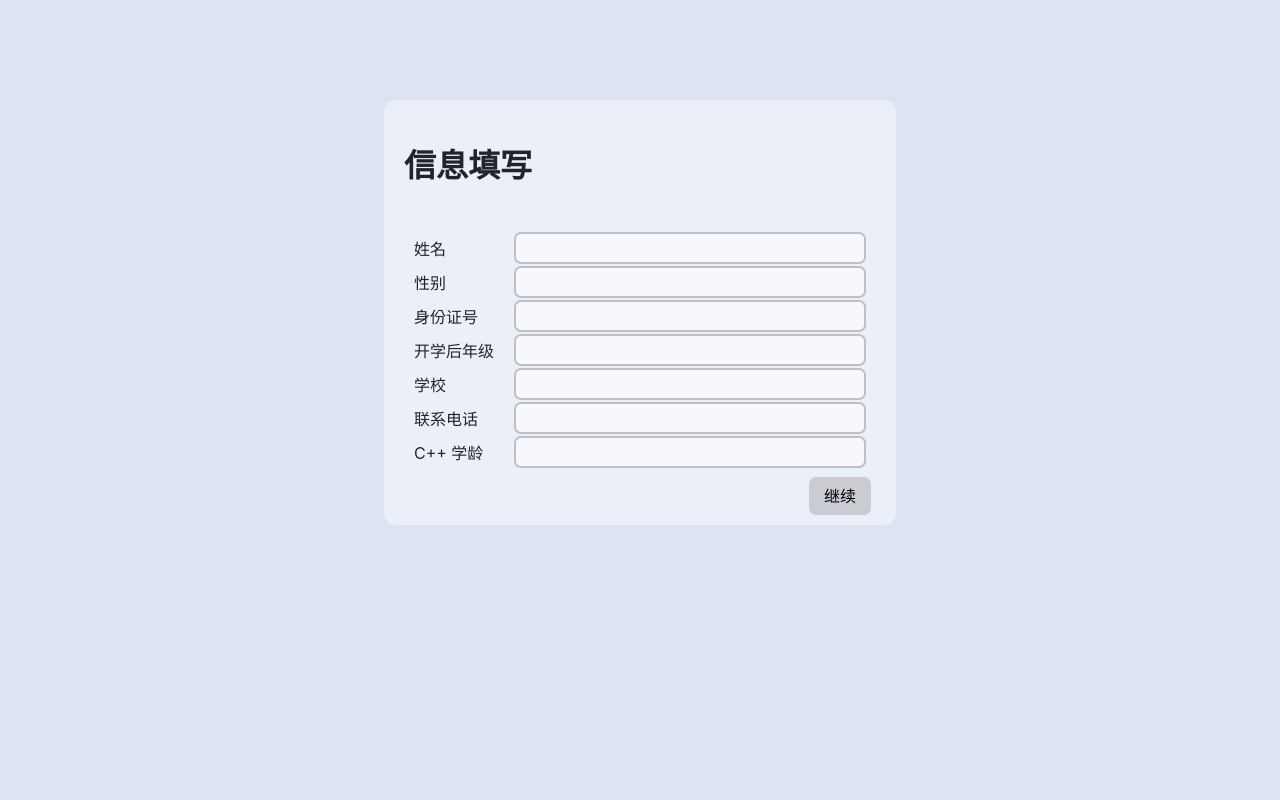
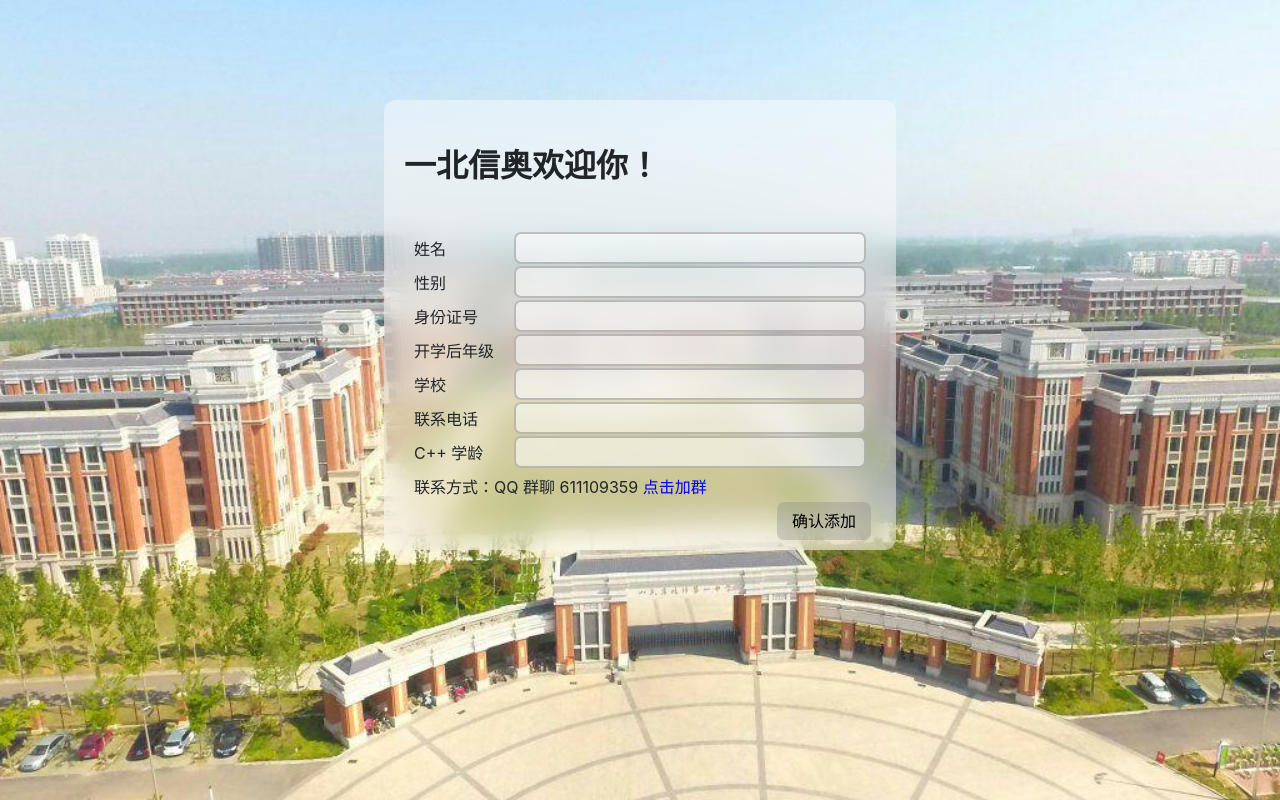
Before and after one commit to orangeZSCB/Tang-uses-info-submit, a plain HTML site: page index.html in a window 1280 px wide. Drawn offline with Linux system fonts and the light colour scheme.

Commit message:
Update and backgrounds

```diff
--- a/index.html
+++ b/index.html
@@ -1,5 +1,5 @@
 <!DOCTYPE html>
-<html lang="en" style="center;background-size: cover;background-attachment: fixed;background-color: #dce3f3;">
+<html lang="en" style="background: url(background.jpg) center;background-size: cover;background-attachment: fixed;background-color: #dce3f3;">
 <script src="./submit.js"></script>
 <head>
     <meta charset="UTF-8">
@@ -9,8 +9,8 @@
     <link rel="stylesheet" href="style.css">
 </head>
 <body style="height:100%;background: none;display: flex;justify-content: center;">
-    <div class="box card" style="width: 40%;position: absolute;top:calc(50% - 300px);height: 425px;min-width: 400px;margin: 0;">
-        <h1><p>信息填写</p></h1>
+    <div class="box card" style="width: 40%;position: absolute;top:calc(50% - 300px);height: 450px;min-width: 400px;margin: 0;">
+        <h1><p>一北信奥欢迎你！</p></h1>
         <div class="body" style="padding: 10px;">
             <div style="display: flex;">
                 <p style="width: 130px;margin: 0;padding: 5px 0;">姓名</p>
@@ -40,10 +40,13 @@
                 <p style="width: 130px;margin: 0;padding: 5px 0;">C++ 学龄</p>
                 <input id="cppgr" type="text" class="inp" style="flex-grow: 1;" value=""></div>
 
-            <loading style="position: absolute;right: 80px;bottom: 10px;opacity: 0;transition: 100ms;" id="loading">
+            <div style="display: flex;">
+                <p style="width: 500px;margin: 0;padding: 5px 0;">联系方式：QQ 群聊 611109359 <a href="https://qm.qq.com/q/SmgszAyli0" target="_blank">点击加群</a></p>
+
+            <loading style="position: absolute;right: 140px;bottom: 10px;opacity: 0;transition: 100ms;" id="loading">
                 <svg width="28px" height="28px" viewBox="0 0 16 16"><circle cx="8px" cy="8px" r="7px"></circle><circle cx="8px" cy="8px" r="6px"></circle></svg>
             </loading>
-            <a class="btn" style="position: absolute;right: 25px;bottom: 10px;" onclick="submitForm()">继续</a>
+            <a class="btn" style="position: absolute;right: 25px;bottom: 10px;" onclick="submitForm()">确认添加</a>
         </div>
     </div>
     <script src="./tapple/jq.min.js"></script>
```
Also changed, not shown: background.jpg (added).
